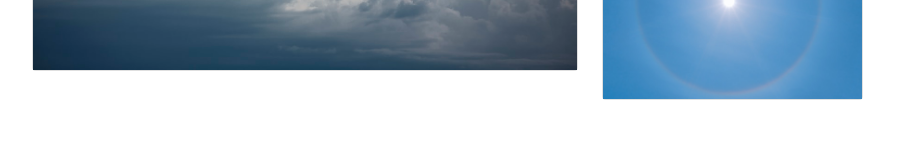
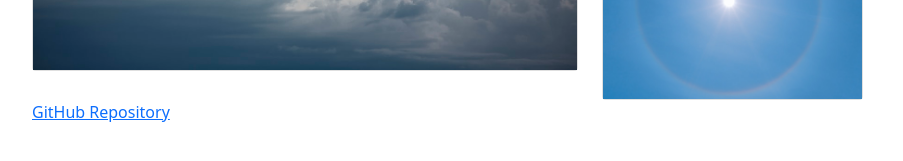
Before and after one commit to kiramarkey/WeatherApp, a plain HTML site: page index.html in a window 1280 px wide. Shown: the part 445-606 px from the top of the page, without its empty margins (50-953 px from the left). Drawn offline with nearby package versions, Linux system fonts and the light colour scheme.

Commit message:
Update index.html
added github repository link

```diff
--- a/index.html
+++ b/index.html
@@ -124,6 +124,8 @@
             </div>
           </div>
       </div>
+      <br>
+      <a href="https://github.com/kiramarkey/WeatherApp">GitHub Repository</a>
     <script src="src/weather.js">
 
     </script>
```
